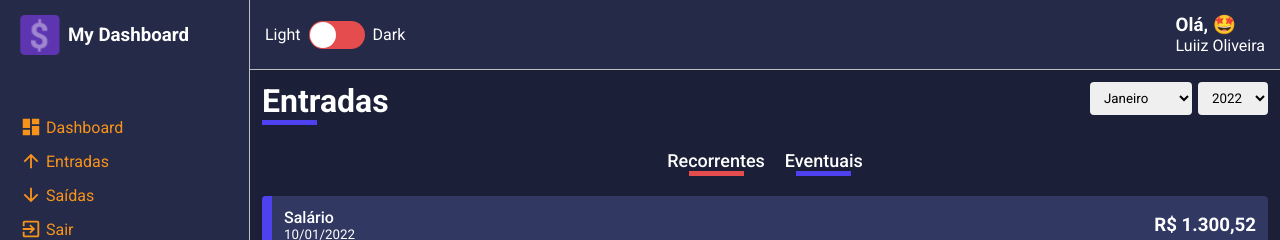
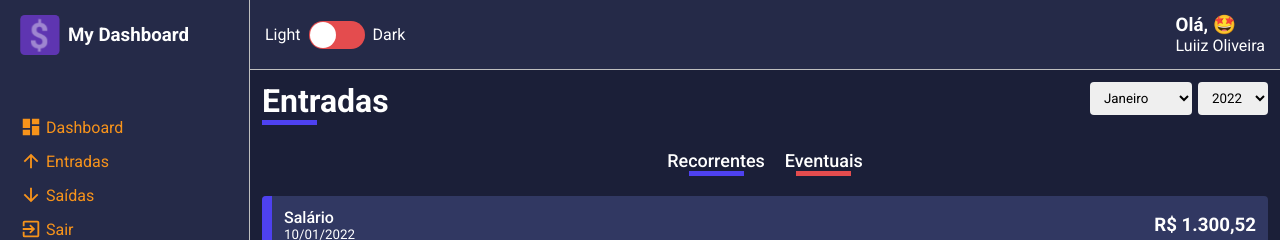
Before and after one commit to luiizsilverio/my-dashboard, a React (Create React App) app: page /list/entradas in a window 1280 px wide. Shown: the top 240 px of the page. Built offline with nearby package versions, Linux system fonts and the light colour scheme.

Commit message:
filtro frequencia

```diff
--- a/src/components/SelectInput/index.tsx
+++ b/src/components/SelectInput/index.tsx
@@ -1,12 +1,14 @@
 import { ChangeEvent } from 'react'
 import * as S from './styles'
 
+interface ILista {
+  label: string | number;
+  value: string | number;
+}
+
 interface Props {
-  options: {
-    label: string | number;
-    value: string | number;
-  }[]
-  defaultValue?: string | number;
+  options: ILista[]
+  defaultValue?: string | number
   onChange: (event: ChangeEvent<HTMLSelectElement>) => void | undefined
 }
 
--- a/src/pages/Details/index.tsx
+++ b/src/pages/Details/index.tsx
@@ -11,9 +11,12 @@ import ContentHeader from '../../components/ContentHeader'
 import SelectInput from '../../components/SelectInput'
 import DetailCard from '../../components/DetailCard'
 
-const years: {value: number, label: number}[] = []
+interface ILista {
+  label: string | number;
+  value: string | number;
+}
 
-const months = [
+const months: ILista[] = [
   { value: 1, label: 'Janeiro' },
   { value: 2, label: 'Fevereiro' },
   { value: 3, label: 'Março' },
@@ -42,6 +45,7 @@ const Details = () => {
   const hoje = new Date()
   const [monthSel, setMonthSel] = useState(String(hoje.getMonth() + 1))
   const [yearSel, setYearSel] = useState(String(hoje.getFullYear()))
+  const [frequency, setFrequency] = useState({recorrente: true, eventual: true})
   const { type } = useParams()
 
   const title = useMemo(() => (
@@ -54,13 +58,57 @@ const Details = () => {
     type === "entradas" ? gains : expenses
   ), [type])
 
+  const years: ILista[] = useMemo(() => {
+    const uniqueYears: number[] = []
+
+    listData.forEach(item => {
+      const date = new Date(item.date)
+      const year = date.getFullYear()
+
+      if (!uniqueYears.includes(year)) {
+        uniqueYears.push(year)
+      }
+    })
+
+    let lista: ILista[] = []
+    uniqueYears.forEach(year => {
+      lista.push({
+        value: year,
+        label: year.toString()
+      })
+    })
+
+    return lista
+  }, [listData])
+
+  function handleFrequency(selFreq: string) {
+    if (selFreq === 'recorrente') {
+      setFrequency({
+        recorrente: !frequency.recorrente,
+        eventual: frequency.eventual
+      })
+    } else {
+      setFrequency({
+        recorrente: frequency.recorrente,
+        eventual: !frequency.eventual
+      })
+    }
+  }
+
   useEffect(() => {
     const response = listData.filter(item => {
       const date = new Date(item.date)
       const month = date.getMonth() + 1
       const year = date.getFullYear()
+      let frequencyOK
 
-      return month === parseInt(monthSel) && year === parseInt(yearSel)
+      if (item.frequency === 'recorrente') {
+        frequencyOK = frequency.recorrente
+      } else {
+        frequencyOK = frequency.eventual
+      }
+
+      return month === parseInt(monthSel) && year === parseInt(yearSel) && frequencyOK
     })
 
     const lista = response.map((item, index) => ({
@@ -83,14 +131,9 @@ const Details = () => {
       return vdata.getFullYear() < anoAtual ? vdata.getFullYear() : acc
     }, anoAtual)
 
-    years.length = 0
-    for (let ano = ano1; ano <= anoAtual; ano++) {
-      years.push({value: ano, label: ano})
-    }
+  }, [listData, monthSel, yearSel, frequency])
 
-    years.reverse()
-  }, [listData, monthSel, yearSel])
-
+  console.log(frequency)
   return (
     <S.Container>
       <ContentHeader
@@ -110,8 +153,18 @@ const Details = () => {
       </ContentHeader>
 
       <S.Filters>
-        <button type="button" className='tag-filter tag-recorrente'>Recorrentes</button>
-        <button type="button" className='tag-filter tag-eventual'>Eventuais</button>
+        <button type="button"
+          className={`tag-filter tag-recorrente ${frequency.recorrente || "tag-inativo"}`}
+          onClick={() => handleFrequency('recorrente')}
+        >
+          Recorrentes
+        </button>
+        <button type="button"
+          className={`tag-filter tag-eventual ${frequency.eventual || "tag-inativo"}`}
+          onClick={() => handleFrequency('eventual')}
+        >
+          Eventuais
+        </button>
       </S.Filters>
 
       <S.Content>
--- a/src/pages/Details/styles.ts
+++ b/src/pages/Details/styles.ts
@@ -8,6 +8,7 @@ export const Filters = styled.div`
   width: 100%;
   display: flex;
   justify-content: center;
+  align-items: flex-start;
   margin-bottom: 20px;
 
   .tag-filter {
@@ -16,11 +17,17 @@ export const Filters = styled.div`
     background: none;
     color: ${props => props.theme.colors.white};
     margin: 0 10px;
-    transition: opacity .3s;
+    transition: opacity transform .3s;
 
     &:hover {
       opacity: 0.7;
+      transform: scale(.95);
     }
+  }
+
+  .tag-inativo {
+    text-decoration: line-through;
+    color: ${props => props.theme.colors.gray};
   }
 
   .tag-recorrente::after {
@@ -28,7 +35,7 @@ export const Filters = styled.div`
     display: block;
     width: 55px;
     margin: 0 auto;
-    border-bottom: 5px solid ${props => props.theme.colors.warning};
+    border-bottom: 5px solid ${props => props.theme.colors.success};
   }
 
   .tag-eventual::after {
@@ -36,6 +43,6 @@ export const Filters = styled.div`
     display: block;
     width: 55px;
     margin: 0 auto;
-    border-bottom: 5px solid ${props => props.theme.colors.success};
+    border-bottom: 5px solid ${props => props.theme.colors.warning};
   }
 `;
```
